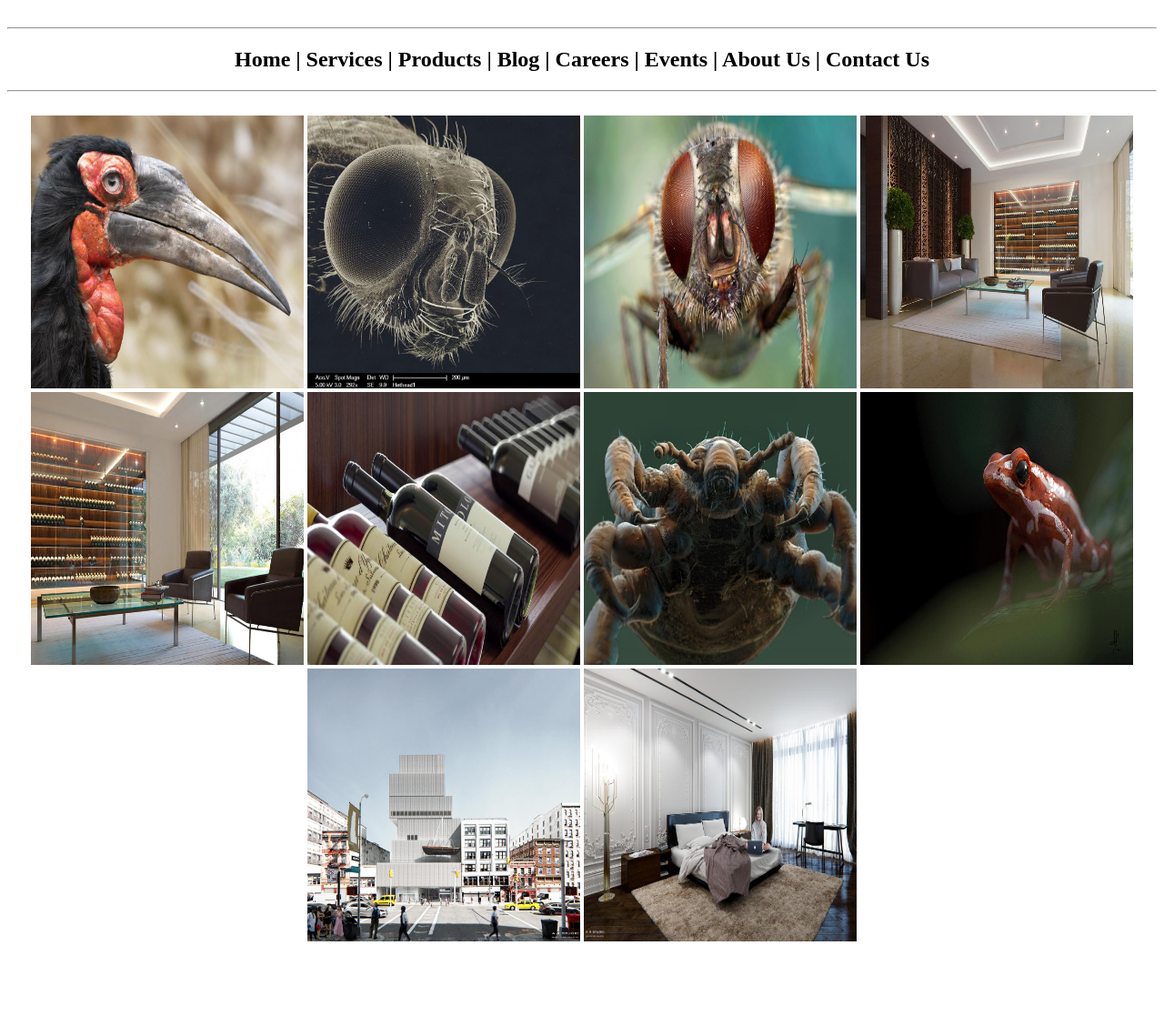
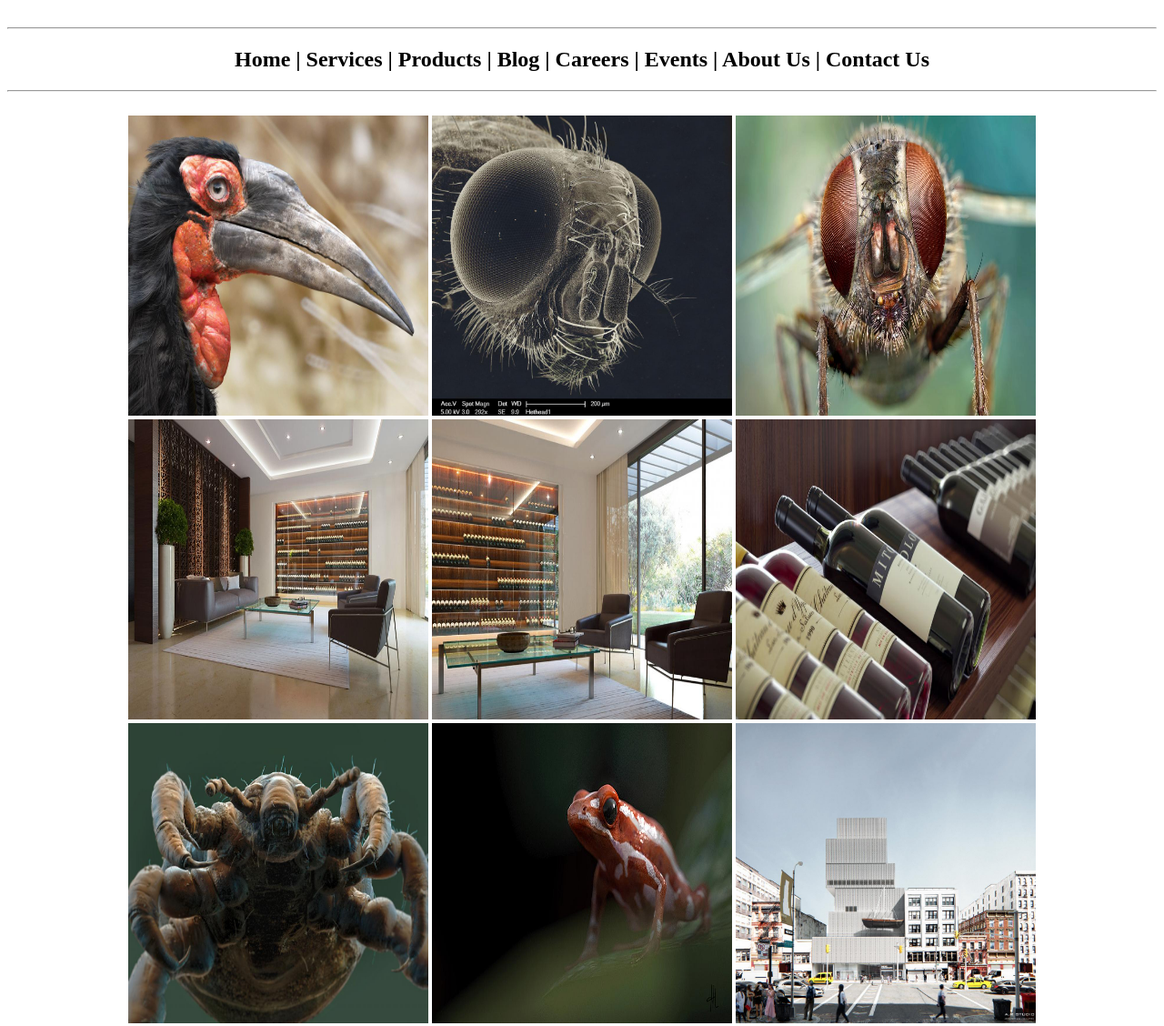
Before and after one commit to sumitnxt/myhtmlsite.github.io, a plain HTML site: page homepage/index.html in a window 1280 px wide. Shown: the part 120-1248 px from the top of the page at 91% size. Before the commit the page ends 1167 px from the top, so only its background shows below. Drawn offline with Linux system fonts and the light colour scheme.

Commit message:
trying to get images right

```diff
--- a/homepage/index.html
+++ b/homepage/index.html
@@ -49,16 +49,16 @@
   <hr>
 <h2> Home | Services | Products | Blog | Careers | Events | About Us | Contact Us</h4>
   <hr><br/>
-   <img src="images/pic01.jpg" width="300px" height="300px" />
-   <img src="images/pic02.jpg" width="300px" height="300px" />
-   <img src="images/pic03.jpg" width="300px" height="300px" />
-   <img src="images/pic04.jpg" width="300px" height="300px" />
-   <img src="images/pic05.jpg" width="300px" height="300px" />
-   <img src="images/pic06.jpg" width="300px" height="300px" />
-   <img src="images/pic07.jpg" width="300px" height="300px" />
-   <img src="images/pic08.jpg" width="300px" height="300px" />
-   <img src="images/pic09.jpg" width="300px" height="300px" />
-   <img src="images/pic10.jpg" width="300px" height="300px" />
+   <img src="images/pic01.jpg" width="330px" height="330px" />
+   <img src="images/pic02.jpg" width="330px" height="330px" />
+   <img src="images/pic03.jpg" width="330px" height="330px" />
+   <img src="images/pic04.jpg" width="330px" height="330px" />
+   <img src="images/pic05.jpg" width="330px" height="330px" />
+   <img src="images/pic06.jpg" width="330px" height="330px" />
+   <img src="images/pic07.jpg" width="330px" height="330px" />
+   <img src="images/pic08.jpg" width="330px" height="330px" />
+   <img src="images/pic09.jpg" width="330px" height="330px" />
+   <img src="images/pic10.jpg" width="330px" height="330px" />
 
 
   </body>
```
